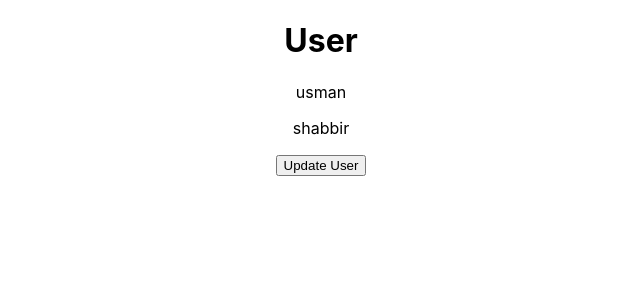
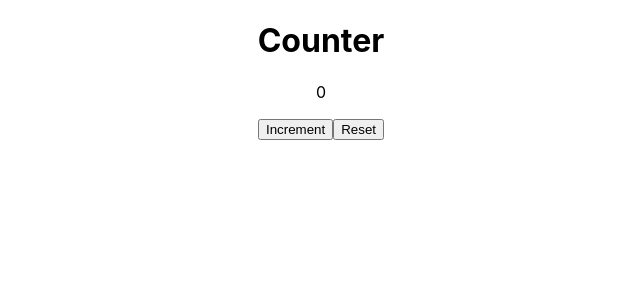
Before and after one commit to usmanshabbir756/react-basics, a React (Create React App) app: page / in a window 1280 px wide. Shown: the top 300 px of the page, without its empty margins (319-959 px from the left). Built offline with nearby package versions, Linux system fonts and the light colour scheme.

Commit message:
Event handelling with state

```diff
--- a/src/App.js
+++ b/src/App.js
@@ -6,6 +6,7 @@ import MC from './components/MyComponent';
 import Student from './components/Student';
 import Employee from './components/Employee';
 import User from './components/User';
+import EventCount from './components/EventCount';
 
 function App() {
 
@@ -27,7 +28,8 @@ const skills=['HTML','CSS'];
       {/* <Student firstName="Usman" lastName="Shabbir"/> */}
       {/* <Student data={skills}/> */}
       {/* <Employee /> */}
-      <User />
+      {/* <User /> */}
+      <EventCount />
     </div>
   );
 }
--- /dev/null
+++ b/src/components/EventCount.js
@@ -0,0 +1,23 @@
+import { useState } from "react"
+
+const EventCount =()=>{
+    const [count,setCount] = useState(0);
+
+    function incrementCount(){
+        setCount(count + 1)
+    }
+
+    function countReset(){
+        setCount(0)
+    }
+
+    return(
+        <div>
+            <h1>Counter</h1>
+            <p>{count}</p>
+            <button onClick={incrementCount}>Increment</button>
+            <button onClick={countReset}>Reset</button>
+        </div>
+    )
+}
+export default EventCount
```
